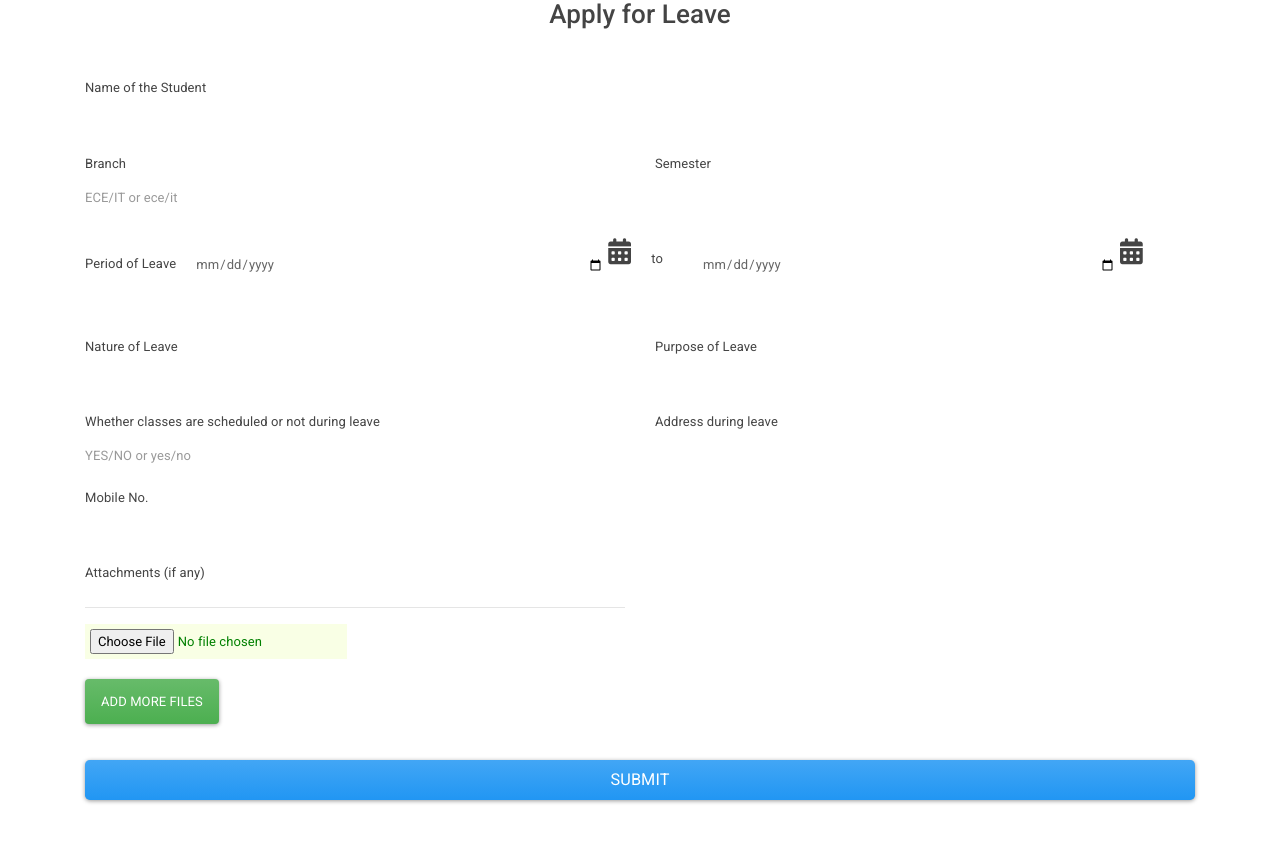
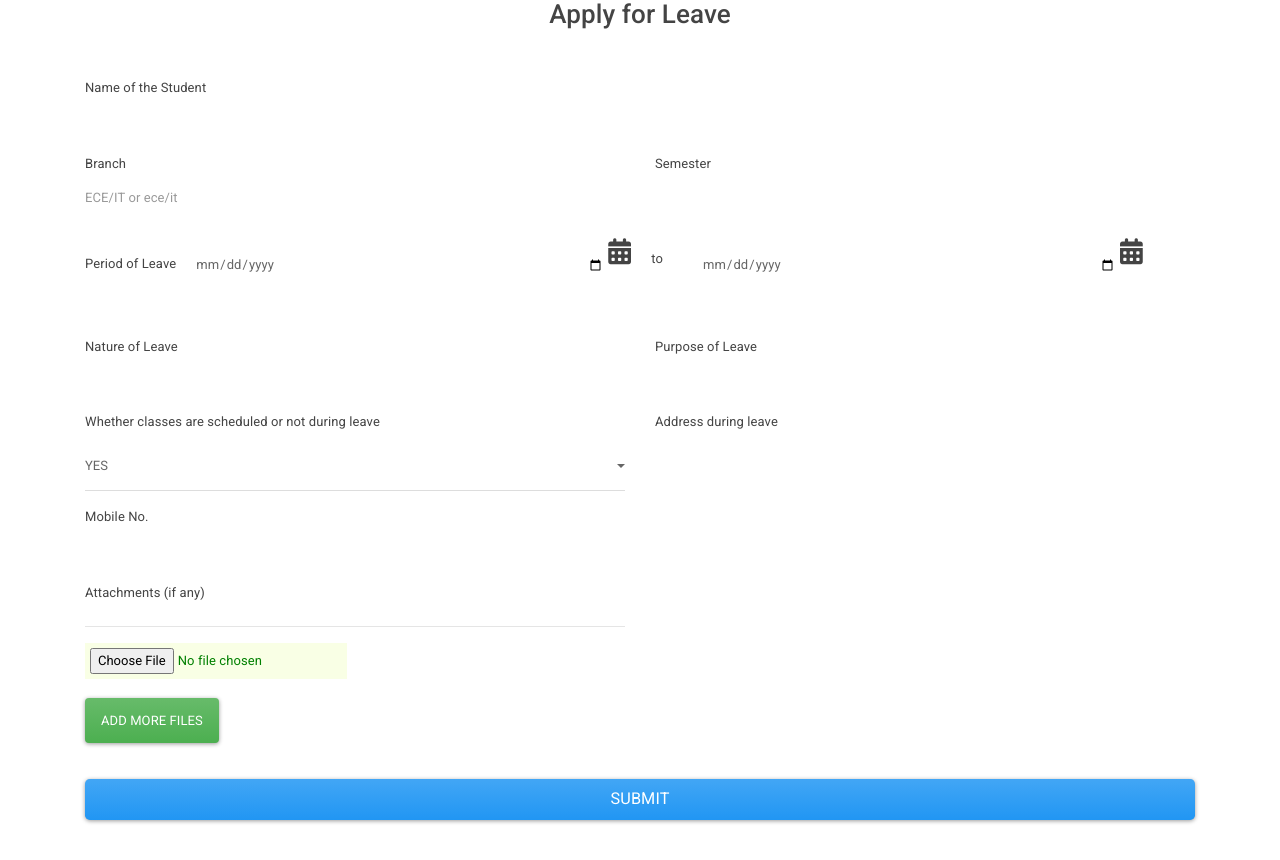
Before and after one commit to GeekHaven/Leave-Application-Portal, a PHP site: page /form.php in a window 1280 px wide. Shown: the part 145-1005 px from the top of the page. Run offline with PHP 8.4, Linux system fonts and the light colour scheme; a user stored in the database is signed in; some libraries are stand-ins or nearby versions.

Commit message:
Drop down for YES/NO fixes #88 (#100)
* Update usersignup.php

* Update signupcheck.php

* Update signupcheck.php

* Update usersignup.php

* Create admin_dashboard.php

* Update signupcheck.php

* Update usersignup.php

* # This is a combination of 4 commits.
# This is the 1st commit message:

Update signupcheck.php

# The commit message #2 will be skipped:

# Squashed commit

# The commit message #3 will be skipped:

# Analytics button removed

# The commit message #4 will be skipped:

# scrolling removed

* # This is a combination of 7 commits.
# This is the 1st commit message:

Update signupcheck.php

# The commit message #2 will be skipped:

# Squashed commit

# The commit message #3 will be skipped:

# Analytics button removed

# The commit message #4 will be skipped:

# scrolling removed

# The commit message #5 will be skipped:

# Analytics button removed

# The commit message #6 will be skipped:

# Update admin_dashboard.php

# The commit message #7 will be skipped:

# Update admin_dashboard.php

* Update usersignup.php

* Update signupcheck.php

* I removed all the variables :)

* Update signupcheck.php

* Revert "Update signupcheck.php"

This reverts commit ff0ea062bf2da02203772350bca58090ce0ef6e8.

* Update admin_dashboard.php

* Update adminlogout.php

* Update application-submission.php

* Update student_dashboard.php

* Delete signupcheck.php

* Update form.php

```diff
--- a/form.php
+++ b/form.php
@@ -165,7 +165,10 @@ echo "</span>";
                 <div class="col-md-6">
                     <div class="form-group">
                         <label>Whether classes are scheduled or not during leave</label>
-                        <input type="text" class="form-control" placeholder="YES/NO or yes/no" name="classScheduledOnLeave">
+                        <select name = "classScheduledOnLeave" class="form-control">
+                             <option value = "yes">YES</option>
+                             <option value = "no">NO</option>
+                        </select>
                     </div>
 
 
```
